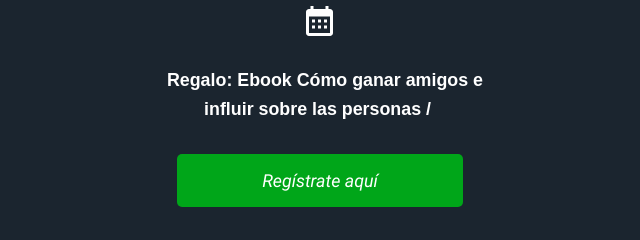
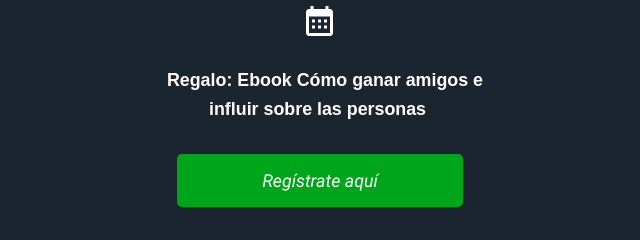
Before and after one commit to Emprende-EnCasa/emprendeencasa, a plain HTML site: page index.html in a window 1280 px wide. Shown: the part 362-602 px from the top of the page, 323-963 px from the left. Drawn offline with Linux system fonts and the light colour scheme; files whose address does not match are found by name.

Commit message:
Update index.html

```diff
--- a/index.html
+++ b/index.html
@@ -36,7 +36,7 @@
 
  <div class="widget item-absolute paragraph" id=element-5 data-at=paragraph>
  <div class=contents>
- <p class="x_e6507cf2 x_bcbce646"><p class="x_e6507cf2 x_bcbce646"><b class=x_92851e38>&nbsp; Regalo: Ebook Cómo ganar amigos e influir sobre las personas /&nbsp;</b><br></p>
+ <p class="x_e6507cf2 x_bcbce646"><p class="x_e6507cf2 x_bcbce646"><b class=x_92851e38>&nbsp; Regalo: Ebook Cómo ganar amigos e influir sobre las personas&nbsp;</b><br></p>
  </div>
 </div>
  <div class="widget item-absolute headline" id=element-315 data-at=headline>
```
